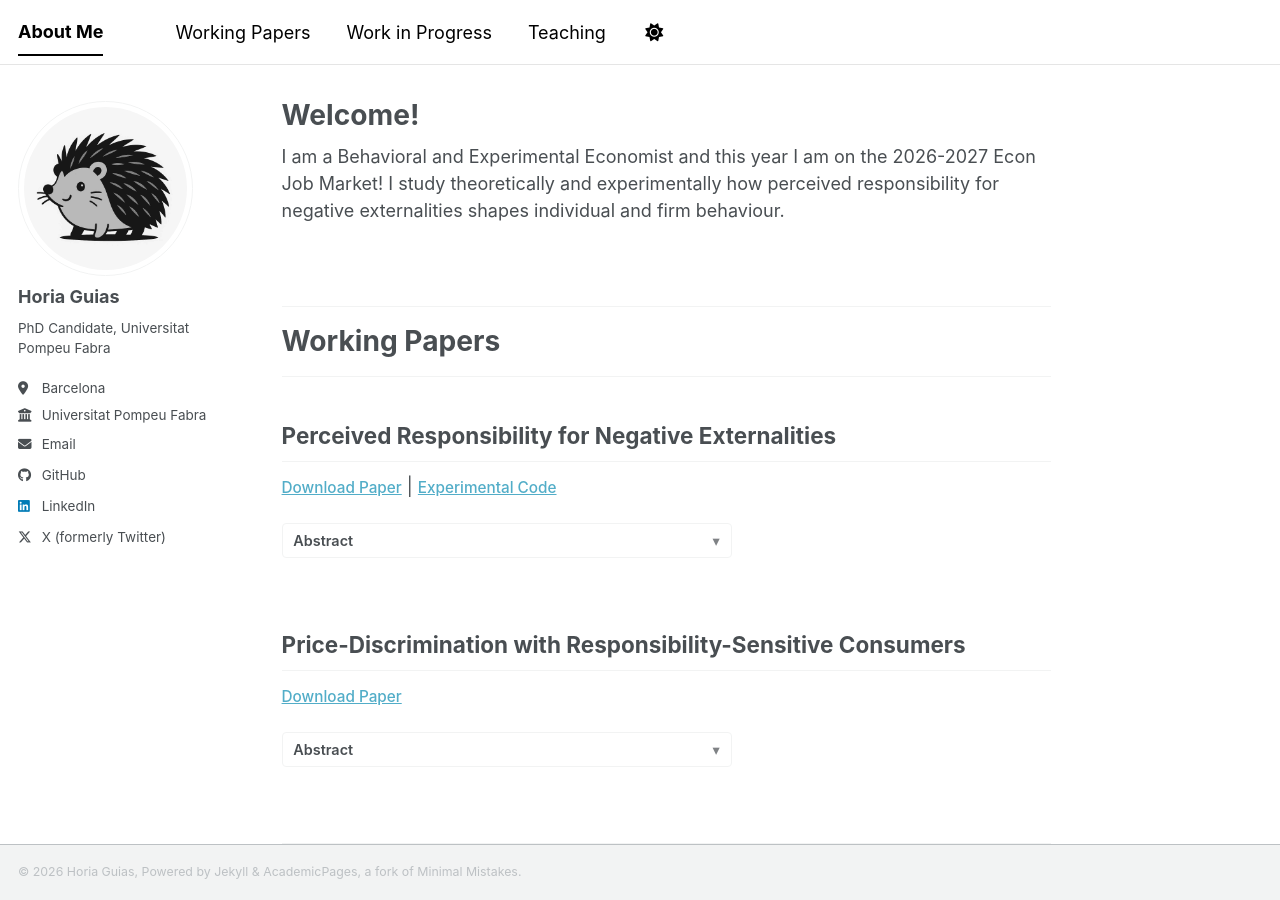
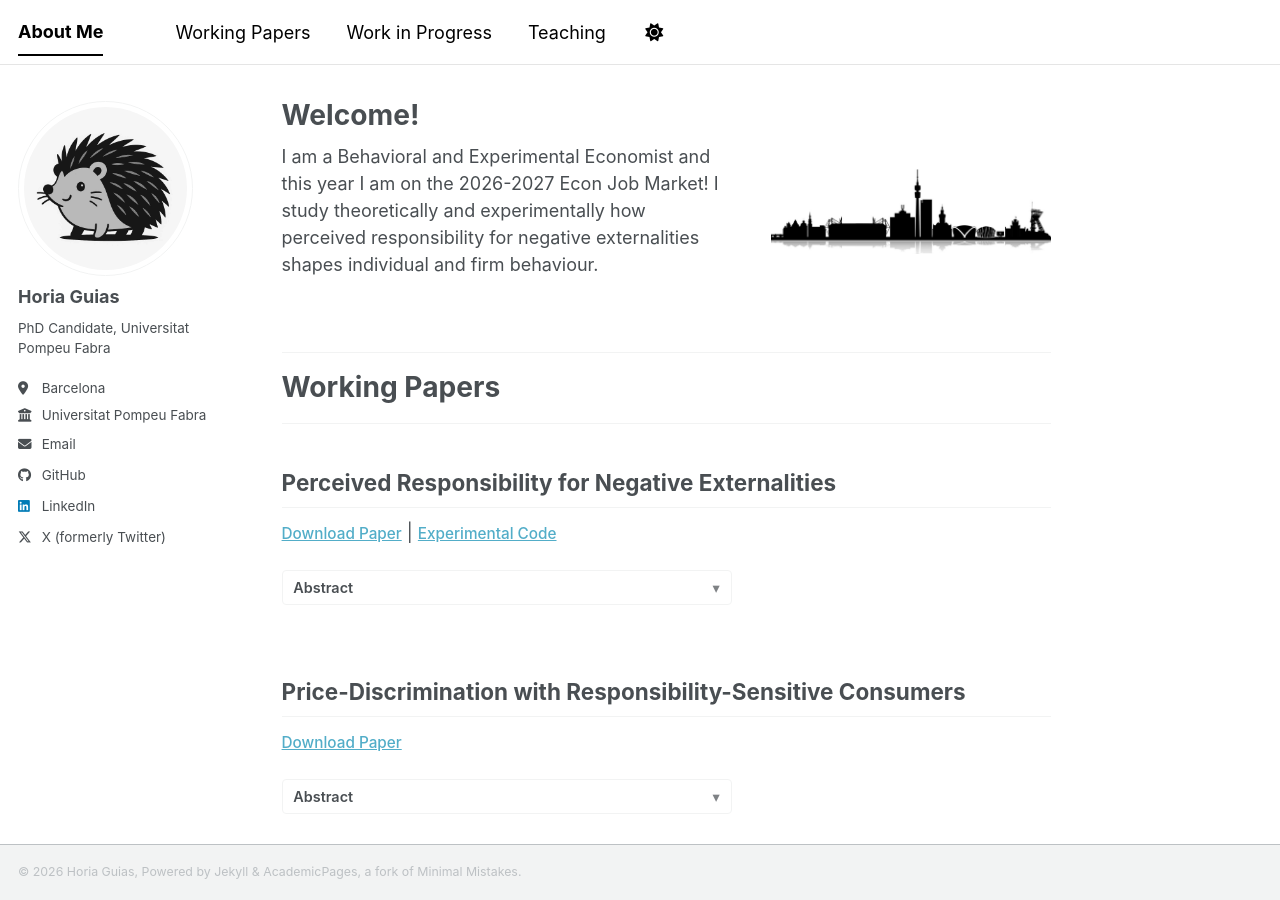
Before and after one commit to horiaguias/horiaguias.github.io, a Jekyll site: the page built from _pages/about.md, in a window 1280 px wide and 900 px high. Built offline with Jekyll 4.4.1, drawn with Linux system fonts in a browser that asks for light colours; a style sheet for code colours, icons or effects is not loaded.

Commit message:
Move Picture to Intro Part

```diff
--- a/_pages/about.md
+++ b/_pages/about.md
@@ -7,11 +7,18 @@ redirect_from:
   - /about.html
 ---
 
-I am a Behavioral and Experimental Economist and this year I am on the 2026-2027 Econ Job Market!
-I study theoretically and experimentally how perceived responsibility for negative externalities
-shapes individual and firm behaviour.
+<div style="display: flex; align-items: center; justify-content: space-between; gap: 2rem; flex-wrap: wrap; margin-bottom: 2rem;">
+  <div style="flex: 1; min-width: 260px;">
+    I am a Behavioral and Experimental Economist and this year I am on the 2026-2027 Econ Job Market!
+    I study theoretically and experimentally how perceived responsibility for negative externalities
+    shapes individual and firm behaviour.
+  </div>
+  <div style="flex-shrink: 0;">
+    <img src="/images/dortmund.jpg" alt="Dortmund" style="max-width: 280px; width: 100%; height: auto; border-radius: 6px;">
+  </div>
+</div>
 
-<div style="height: 40px;"></div>
+<div style="height: 20px;"></div>
 
 ---
 # Working Papers {#working-papers}
```
